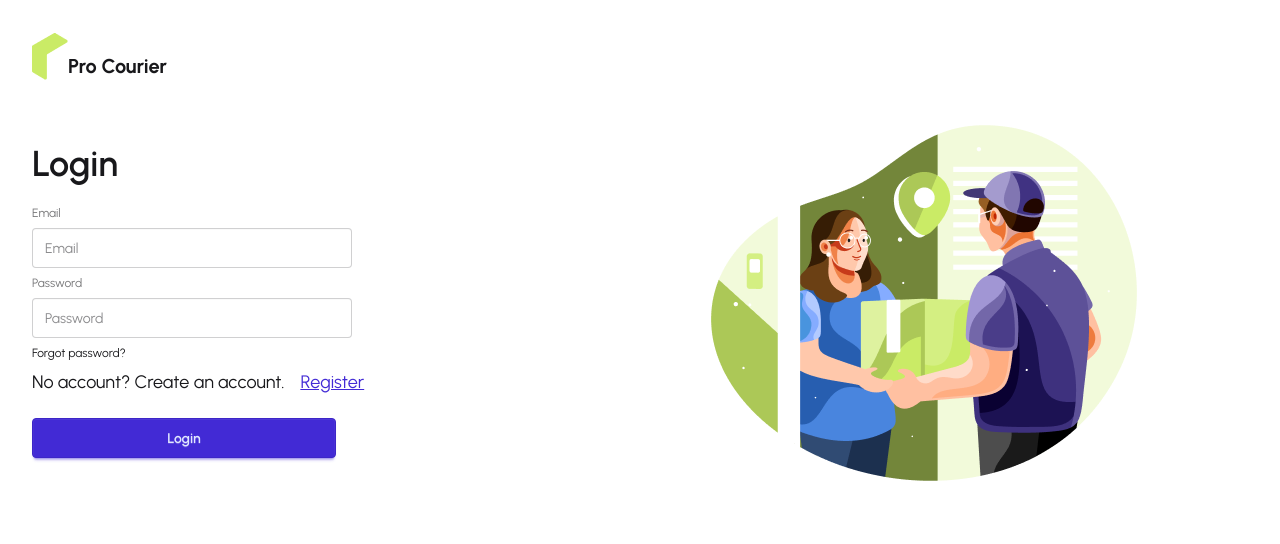
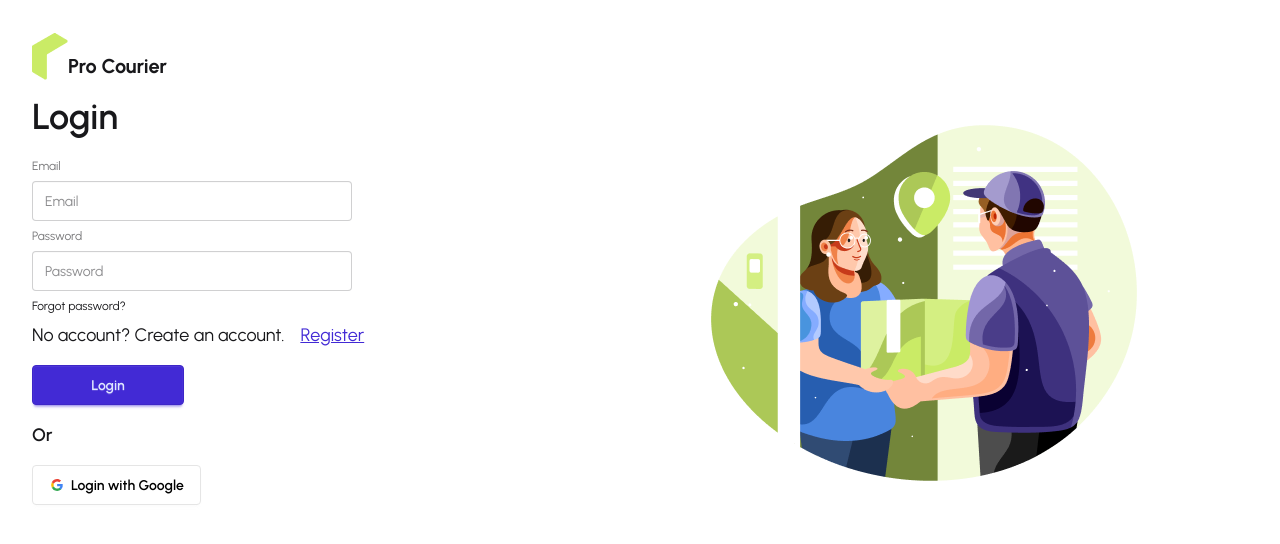
Before and after one commit to smbmunna/pro-courier, a React (Vite) app: page /login in a window 1280 px wide. Shown: the top 544 px of the page. Built offline with nearby package versions, Linux system fonts and the light colour scheme; no server answers.

Commit message:
PrivateRoute added

```diff
--- /dev/null
+++ b/src/Routes/PrivateRoute.jsx
@@ -0,0 +1,21 @@
+import { Navigate } from "react-router";
+import useAuth from "../hooks/useAuth";
+
+
+const PrivateRoute= ({children})=>{
+    const {loading, user}= useAuth();
+
+    if(loading){
+        return <span className="loading loading-bars loading-xl"></span>
+    }
+
+    if(!user){
+        <Navigate to='/login'/>
+    }
+
+
+    return children;
+}
+
+
+export default PrivateRoute;
--- /dev/null
+++ b/src/components/GoogleLogin/GoogleLogin.jsx
@@ -0,0 +1,25 @@
+import useAuth from '../../hooks/useAuth';
+
+const GoogleLogin = () => {
+    const {googleSignIn}= useAuth();
+    const handleGoogleLogin= ()=>{
+        googleSignIn()
+        .then(result=>{
+            const user= result.user;
+            console.log('Google login Successfull: ', user);
+        })
+        .catch(error=>{
+            console.log(error.message);
+        })
+    }
+    return (
+        <div>
+            <button onClick={handleGoogleLogin} className="btn bg-white text-black border-[#e5e5e5]">
+                <svg aria-label="Google logo" width="16" height="16" xmlns="http://www.w3.org/2000/svg" viewBox="0 0 512 512"><g><path d="m0 0H512V512H0" fill="#fff"></path><path fill="#34a853" d="M153 292c30 82 118 95 171 60h62v48A192 192 0 0190 341"></path><path fill="#4285f4" d="m386 400a140 175 0 0053-179H260v74h102q-7 37-38 57"></path><path fill="#fbbc02" d="m90 341a208 200 0 010-171l63 49q-12 37 0 73"></path><path fill="#ea4335" d="m153 219c22-69 116-109 179-50l55-54c-78-75-230-72-297 55"></path></g></svg>
+                Login with Google
+            </button>
+        </div>
+    )
+}
+
+export default GoogleLogin;
--- a/src/context/AuthContext/AuthProvider.jsx
+++ b/src/context/AuthContext/AuthProvider.jsx
@@ -1,42 +1,50 @@
-import {auth} from '../../firebase/firebase.init';
+import { auth } from '../../firebase/firebase.init';
 import { useEffect, useState } from "react";
 import { AuthContext } from "./AuthContext";
-import {createUserWithEmailAndPassword, onAuthStateChanged, signInWithEmailAndPassword, signOut} from "firebase/auth";
+import { createUserWithEmailAndPassword, onAuthStateChanged, signInWithEmailAndPassword, signOut, GoogleAuthProvider ,signInWithPopup} from "firebase/auth";
 
-const AuthProvider= ({children})=>{
-    const [user, setUser]= useState(null);
-    const [loading, setLoading]= useState(true);
+const AuthProvider = ({ children }) => {
+    const [user, setUser] = useState(null);
+    const [loading, setLoading] = useState(true);
 
-    const createUser= (email, password)=>{
+    const createUser = (email, password) => {
         setLoading(true);
-        return createUserWithEmailAndPassword(auth , email, password);
+        return createUserWithEmailAndPassword(auth, email, password);
     }
-    const signInUser= (email, password)=>{
+    const signInUser = (email, password) => {
         setLoading(true);
         return signInWithEmailAndPassword(auth, email, password);
     }
-    const logout= ()=>{
+    const logout = () => {
         setLoading(true);
         return signOut(auth);
     }
 
-    useEffect(()=>{
-        const unsubscribe= onAuthStateChanged(auth, (currentUser)=>{
+    // Google Sign in
+    const googleProvider= new GoogleAuthProvider();
+    const googleSignIn= ()=>{
+        setLoading(true);
+        return signInWithPopup(auth, googleProvider);
+    }
+
+    useEffect(() => {
+        const unsubscribe = onAuthStateChanged(auth, (currentUser) => {
             setUser(currentUser);
             setLoading(false);
             console.log('User state changed');
         });
-        return ()=>{
+        return () => {
             unsubscribe();
         }
-    },[])
+    }, [])
 
-    const authInfo= {
+    const authInfo = {
         user,
         loading,
         createUser,
         signInUser,
-        logout
+        logout,
+        googleSignIn
     }
 
     return (
--- a/src/pages/Authentication/Login/Login.jsx
+++ b/src/pages/Authentication/Login/Login.jsx
@@ -1,5 +1,6 @@
 import { useForm } from "react-hook-form";
-import {Link} from "react-router";
+import { Link } from "react-router";
+import GoogleLogin from "../../../components/GoogleLogin/GoogleLogin";
 
 
 
@@ -21,12 +22,22 @@ const Login = () => {
                     <input type="password" className="input" placeholder="Password" {...register('password', { required: "Password required!", minLength: { value: 4, message: 'Password must contain minimum 4 characters.' } })} />
                     {errors.password && <p>{errors.password.message}</p>}
                     <div className=" text-left"><a className="link link-hover">Forgot password?</a></div>
-                    <div className="justify-items-start">
+                    <div className="text-left">
                         <p className="text-lg">No account? Create an account.
                             <button className="link link-primary ml-4"><Link to='/register'>Register</Link></button>
                         </p>
+
+                        <div className="grid">
+                            <button className="btn btn-primary mt-4 w-1/4">Login</button>
+
+
+                            <p className="mt-4 text-lg font-semibold">Or</p>
+                            <div className="mt-4">
+                                <GoogleLogin/>
+                            </div>
+
+                        </div>
                     </div>
-                    <button className="btn btn-primary mt-4 w-1/2">Login</button>
                 </fieldset>
             </form>
         </div>
```
